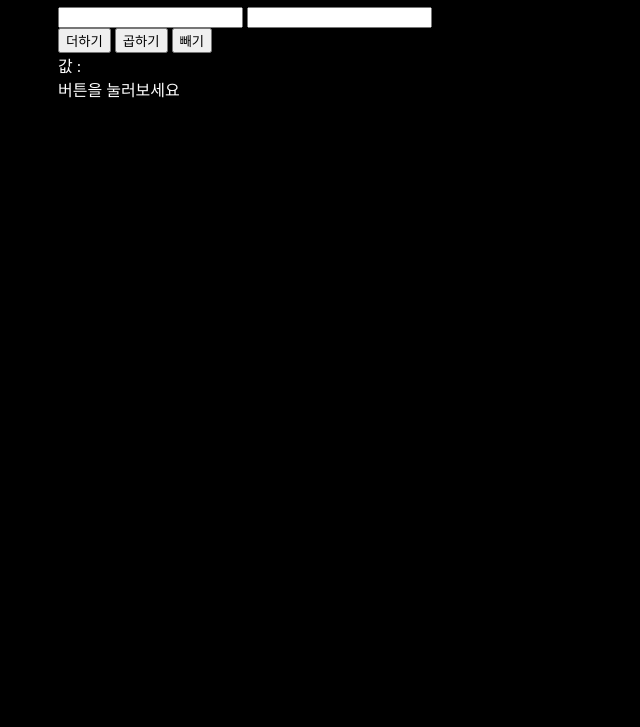
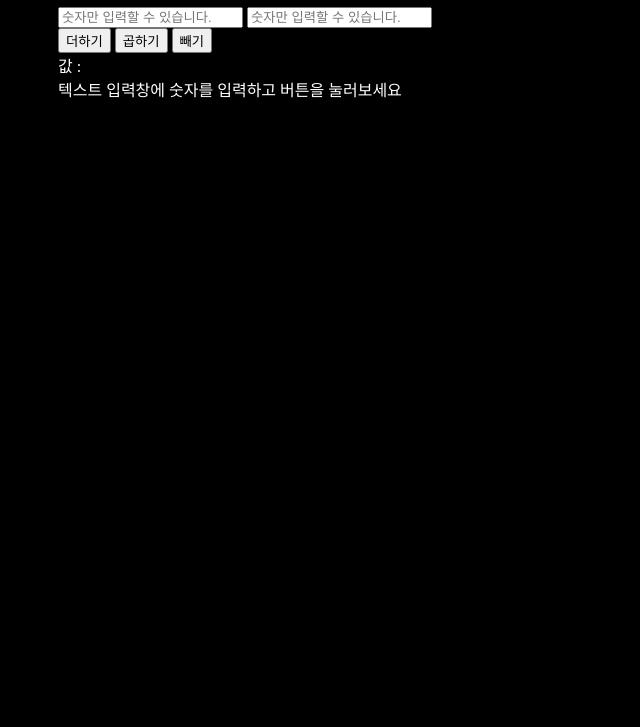
Before and after one commit to skssjan132/mini-calculator, a plain HTML site: page index.html in a window 1280 px wide. Shown: the part 73-800 px from the top of the page, without its empty margins (0-640 px from the left). Drawn offline with Linux system fonts and the light colour scheme.

Commit message:
숫자만가능하다고 텍스트추가했따

```diff
--- a/index.html
+++ b/index.html
@@ -9,13 +9,13 @@
   <body>
     <div class="cal">
       <h1>Hayeon Calculator</h1>
-      <input type="text" id="input1">
-      <input type="text" id="input2"><br>
+      <input type="text" id="input1" placeholder="숫자만 입력할 수 있습니다.">
+      <input type="text" id="input2" placeholder="숫자만 입력할 수 있습니다."><br>
       <input type="button" value="더하기" id="btn1" onclick="result()">
       <input type="button" value="곱하기" id="btn2" onclick="result2()">
       <input type="button" value="빼기" id="btn3 " onclick="result3()">
       <br>
-    값 : <div id="resultArea">버튼을 눌러보세요</div>
+    값 : <div id="resultArea">텍스트 입력창에 숫자를 입력하고 버튼을 눌러보세요</div>
     </div>
     <script src="script.js"></script>
   </body>
```
